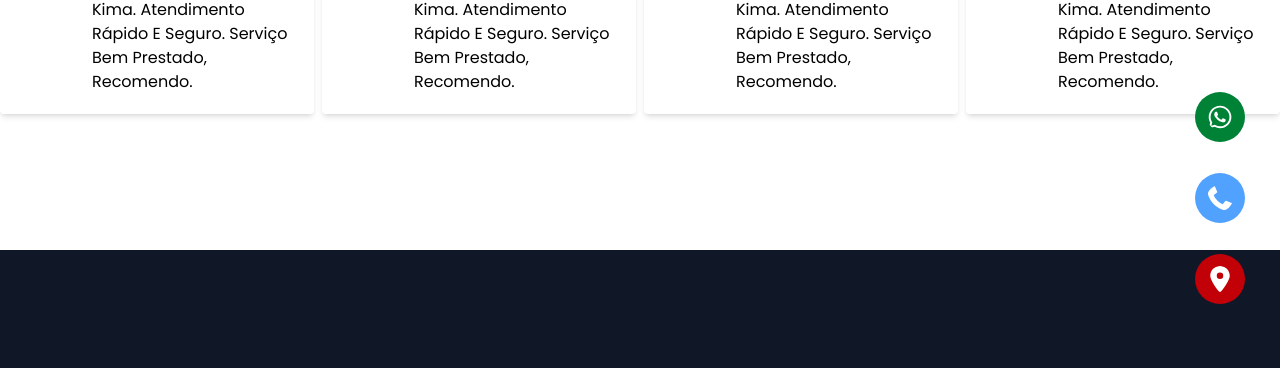
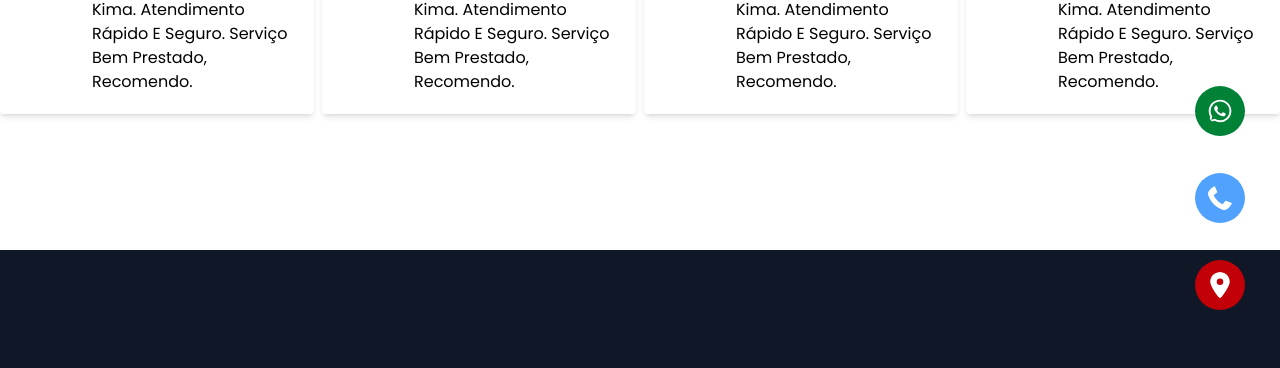
Before and after one commit to albertopedro998/learn-react, a React (Vite) app: page /Software in a window 1280 px wide. Shown: the part 422-790 px from the top of the page. Built offline with nearby package versions, Linux system fonts and the light colour scheme.

Commit message:
Maximizando os espaços internos

```diff
--- a/src/components/Navbar/Navbar.jsx
+++ b/src/components/Navbar/Navbar.jsx
@@ -46,7 +46,7 @@
           </h1>
         </Link>
         {/*  lg:flex-row lg:static lg:justify-center lg:h-auto lg:bg-white lg:shadow-none lg:w-auto */}
-        <div className="lg:py-0 md:w-20 md:justify-between md:h-60 flex gap-1 fixed flex-col w-15 h-50  right-5 bottom-5 sm:bottom-10 md:bottom-15  px-3 py-5 z-3 justify-center items-center rounded group group:hover:shadow-2xl">
+        <div className="lg:py-0 md:w-20 md:justify-between md:h-60 flex gap-5 fixed flex-col w-15 h-50  right-5 bottom-5 sm:bottom-10 md:bottom-15  px-3 py-5 z-3 justify-center items-center rounded group group:hover:shadow-2xl">
           {/* <span className="lg:hidden absolute top-[-10px] right-[-7px] bg-red-500 p-2 box-border text-white rounded-full w-5 h-5 text-center flex justify-center items-center group">
             x
           </span> */}
```
